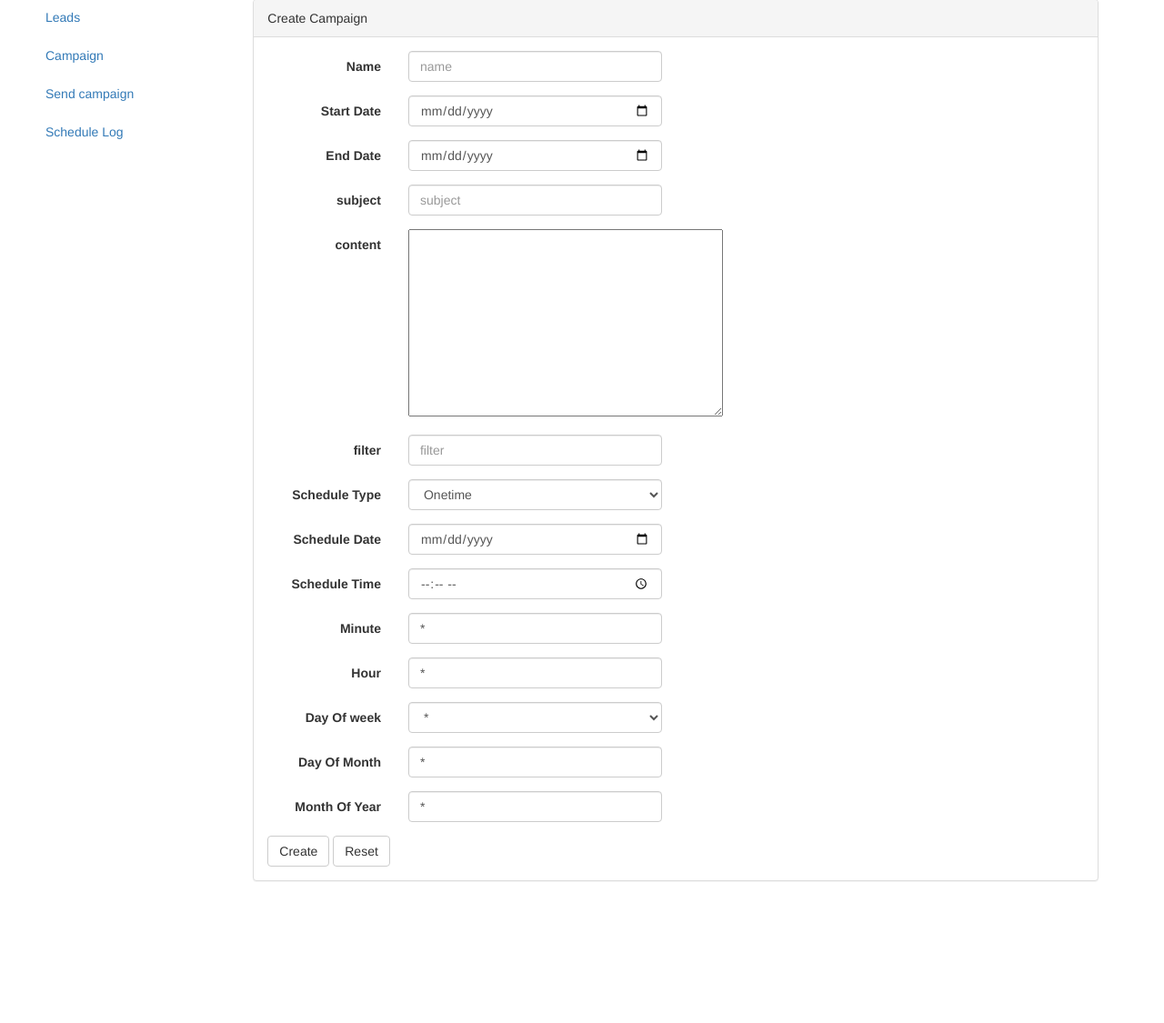
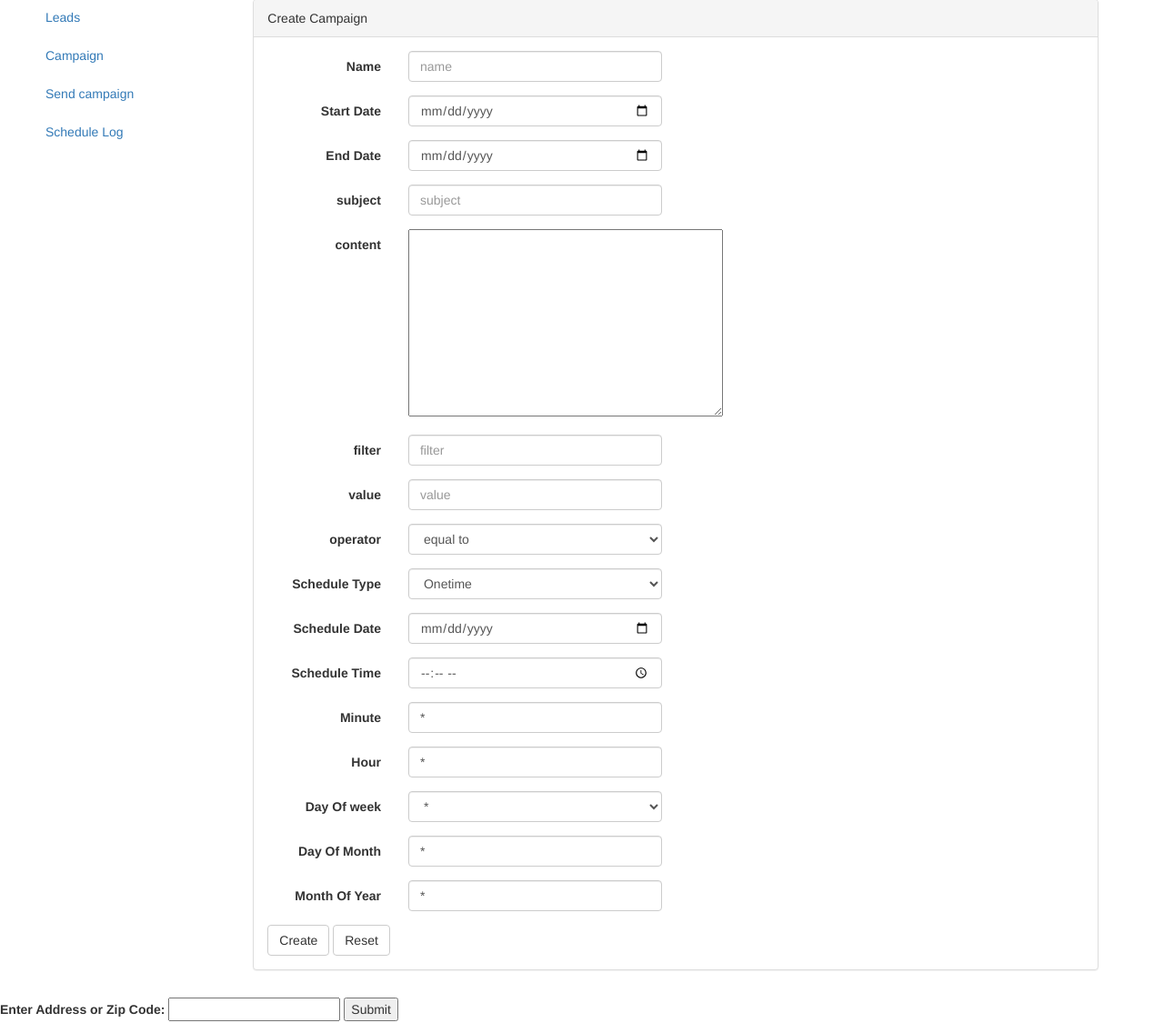
Before and after one commit to siddharthss/ecampaign, a Django app: page /organization/campaign in a window 1280 px wide. Shown: the part 61-1186 px from the top of the page at 91% size. Before the commit the page ends 1030 px from the top, so only its background shows below. Run offline with Django 3.2, Linux system fonts and the light colour scheme; the visitor is signed in with stand-in values (Sample User, id 1); parts of the project's set-up code (start-up, migrations or seed data) failed here and were passed over; some libraries are stand-ins or nearby versions.

Commit message:
all file added

```diff
--- a/ecampaign/settings.py
+++ b/ecampaign/settings.py
@@ -173,8 +173,6 @@ BOWER_INSTALLED_APPS = (
 # EMAIL Server config
 EMAIL_HOST = 'smtp.gmail.com'
 EMAIL_PORT = '587'
-EMAIL_HOST_USER = 'email'
-EMAIL_HOST_PASSWORD = 'pwd'
 EMAIL_USE_TLS = True
 DEFAULT_FROM_EMAIL = 'noreply@vertisinfotech.com'
 
--- a/organization/forms.py
+++ b/organization/forms.py
@@ -65,6 +65,7 @@ class LeadForm(ModelForm):
 
 
 class CampaignForm(ModelForm):
+
     class Meta:
         model = Campaign
         exclude = ["organization"]
--- /dev/null
+++ b/organization/static/script.js
@@ -0,0 +1,47 @@
+function GoogleGeocode() {
+  geocoder = new google.maps.Geocoder();
+  this.geocode = function(address, callbackFunction) {
+      geocoder.geocode( { 'address': address}, function(results, status) {
+        if (status == google.maps.GeocoderStatus.OK) {
+          var result = {};
+          result.latitude = results[0].geometry.location.lat();
+          result.longitude = results[0].geometry.location.lng();
+          callbackFunction(result);
+        } else {
+          alert("Geocode was not successful for the following reason: " + status);
+          callbackFunction(null);
+        }
+      });
+  };
+}
+
+//Process form input
+$(function() {
+  $('#user-location').on('submit', function(e){
+    //Stop the form submission
+    e.preventDefault();
+    //Get the user input and use it
+    var userinput = $('form #address').val();
+
+    if (userinput == "")
+      {
+        alert("The input box is blank.");
+        return false;
+      }
+
+      var g = new GoogleGeocode();
+      var address = userinput;
+
+      g.geocode(address, function(data) {
+        if(data != null) {
+          olat = data.latitude;
+          olng = data.longitude;
+          alert("latitude="+olat+"longitute="+olng);
+        } else {
+          //Unable to geocode
+          alert('ERROR! Unable to geocode address');
+        }
+      });
+
+  });
+});
--- a/organization/templates/organization/base.html
+++ b/organization/templates/organization/base.html
@@ -78,5 +78,9 @@
     <!-- Placed at the end of the document so the pages load faster -->
     <script src="https://ajax.googleapis.com/ajax/libs/jquery/1.11.3/jquery.min.js"></script>
     <script src="{% static 'bower_components/bootstrap/dist/js/bootstrap.min.js' %}"></script>
+    <script src="https://cdnjs.cloudflare.com/ajax/libs/jquery/1.9.0/jquery.min.js"></script>
+    <script src="http://maps.google.com/maps/api/js?sensor=false"></script>
+    <script type="text/javascript" src="{% static 'script.js' %}" ></script>
+
   </body>
 </html>
--- a/organization/templates/organization/create_campaign.html
+++ b/organization/templates/organization/create_campaign.html
@@ -24,6 +24,7 @@
        {% endblock %}
 
        {% block content%}
+
         <div class="col-sm-9" style="margin:10px ">
             <div class="panel panel-default">
               <div class="panel-heading">Create Campaign</div>
@@ -80,6 +81,23 @@
                                 </div>
 
                                 <div class="form-group">
+                                    <label name="value" class="col-sm-2 control-label">value</label>
+                                    <div class="col-sm-4">
+                                      <input name="value" type="text" class="form-control"  placeholder="value" required>
+                                    </div>
+                                </div>
+
+                                <div class="form-group">
+                                    <label name="operator" class="col-sm-2 control-label">operator</label>
+                                    <div class="col-sm-4">
+                                        <select name="operator" class="form-control"  placeholder=" " >
+                                            <option>equal to</option>
+                                            <option>not equal to</option>
+                                        </select>
+                                    </div>
+                                </div>
+
+                                <div class="form-group">
                                     <label name="" class="col-sm-2 control-label">Schedule Type</label>
                                     <div class="col-sm-4">
                                         <select name="schedule_type" class="form-control" id="schedule_type" placeholder=" " >
@@ -92,26 +110,26 @@
                                 <div class="form-group" id="div_schedule_date">
                                     <label id="schedule_date_label"name="" class="col-sm-2 control-label">Schedule Date</label>
                                     <div class="col-sm-4">
-                                      <input id="schedule_date" name="schedule_date" type="date" class="form-control"  >
+                                      <input id="schedule_date" name="schedule_date" type="date" class="form-control" required >
                                     </div>
                                 </div>
 
                                 <div class="form-group" id="div_schedule_time">
                                     <label id="schedule_time_label" name="schedule_time" class="col-sm-2 control-label">Schedule Time</label>
                                     <div class="col-sm-4">
-                                      <input id="schedule_time" name="schedule_time" type="time" class="form-control"  >
+                                      <input id="schedule_time" name="schedule_time" type="time" class="form-control" required >
                                     </div>
                                 </div>
                                 <div class="form-group" id="div_minute" >
                                     <label name="" class="col-sm-2 control-label">Minute</label>
                                     <div class="col-sm-4">
-                                      <input name="minute" type="text"  class="form-control" value="*" >
+                                      <input name="minute" type="text"  class="form-control" value="*" required>
                                     </div>
                                 </div>
                                 <div class="form-group" id="div_hour">
                                     <label name="" class="col-sm-2 control-label">Hour</label>
                                     <div class="col-sm-4">
-                                      <input name="hour" type="text" class="form-control" value="*" >
+                                      <input name="hour" type="text" class="form-control" value="*" required>
                                     </div>
                                 </div>
 
@@ -134,14 +152,14 @@
                                 <div class="form-group" id="div_date_of_month">
                                     <label name="" class="col-sm-2 control-label">Day Of Month</label>
                                     <div class="col-sm-4">
-                                      <input name="day_of_month" type="text"  class="form-control" value="*" >
+                                      <input name="day_of_month" type="text"  class="form-control" value="*" required>
                                     </div>
                                 </div>
 
                                 <div class="form-group" id="div_month_of_year">
                                     <label name="" class="col-sm-2 control-label">Month Of Year</label>
                                     <div class="col-sm-4">
-                                      <input name="month_of_year" type="text" class="form-control" value="*" >
+                                      <input name="month_of_year" type="text" class="form-control" value="*" required>
                                     </div>
                                 </div>
 
@@ -184,4 +202,14 @@
                }
             }
        </script>
+
+       <form id="user-location" method="post" action="#">
+          {%csrf_token%}
+          <label for="address">Enter Address or Zip Code:</label>
+          <input type="text" class="textbox" id="address" name="address" />
+          <button id="submit" type="submit" class="submit">Submit</button>
+       </form>
+
+        <!-- Contain the script binding the form submit event -->
+
        {% endblock%}
--- a/organization/views.py
+++ b/organization/views.py
@@ -3,6 +3,7 @@ import json
 import uuid
 from celery.schedules import crontab_parser
 from django.conf import settings
+from django.core.exceptions import ValidationError
 from django.core.mail import EmailMessage, send_mail
 from django.http import HttpResponseRedirect
 from django.shortcuts import render, redirect, get_object_or_404
@@ -188,22 +189,18 @@ class CreateCampaignView(CreateView):
             date_object = datetime.strptime(date_iso, '%Y-%m-%dT%H:%M:%S')
             send_onetime_mail.apply_async((self.object, org), eta=date_object)
         elif schedule_type == "Repetitive":
-
-            cron = CrontabSchedule.objects.create(minute=cron_minute, hour=cron_hour,day_of_week=day_of_week,
-                                                  day_of_month=day_of_month, month_of_year=month_of_year,)
-
-            pargs = json.dumps([name,subject,content, orgpk])
-            periodic_task = PeriodicTask.objects.create(name=uuid.uuid4(),
+            cron = CrontabSchedule.objects.create()
+            pargs = json.dumps(["Test Mail 3", "Throgh app"])
+            periodic_task = PeriodicTask.objects.create(name="Run Campaign",
                                                         task="organization.tasks.send_repetitive_mail",
                                                         crontab=cron, args=pargs)
-
-            # cron = CrontabSchedule.objects.create()
-            # pargs = json.dumps(["Test Mail 3", "Throgh app"])
-            # periodic_task = PeriodicTask.objects.create(name="Run Campaign",
+            # cron = CrontabSchedule.objects.create(minute=cron_minute, hour=cron_hour,day_of_week=day_of_week,
+            #                                       day_of_month=day_of_month, month_of_year=month_of_year,)
+            #
+            # pargs = json.dumps([name, subject, content,  orgpk])
+            # periodic_task = PeriodicTask.objects.create(name=uuid.uuid4(),
             #                                             task="organization.tasks.send_repetitive_mail",
             #                                             crontab=cron, args=pargs)
-
-        # return super(CreateCampaignView, self).form_valid(form)
         return HttpResponseRedirect(self.get_success_url())
 
     def get_success_url(self):
@@ -261,6 +258,12 @@ class SendListLeadView(ListView):
     template_name = 'organization/send_list_lead.html'
 
     def get_queryset(self):
+        # cron = CrontabSchedule.objects.create()
+        # pargs = json.dumps(["Test Mail 3", "Through app"])
+        # periodic_task = PeriodicTask.objects.create(name="Run Campaign",
+        #                                             task="organization.tasks.send_repetitive_mail",
+        #                                             crontab=cron, args=pargs)
+        #
         org=Organization.objects.get(user=self.request.user)
         queryset = Lead.objects.filter(organization=org)
         return queryset
```
Also changed, not shown: 4 other files.
